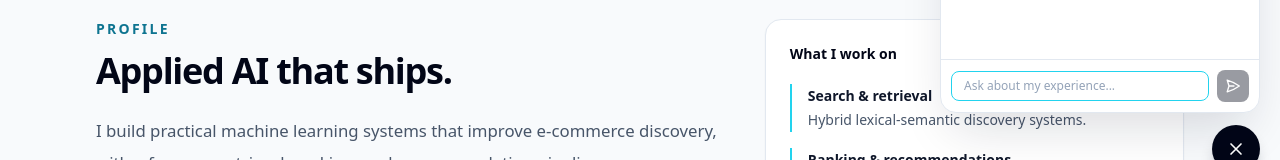
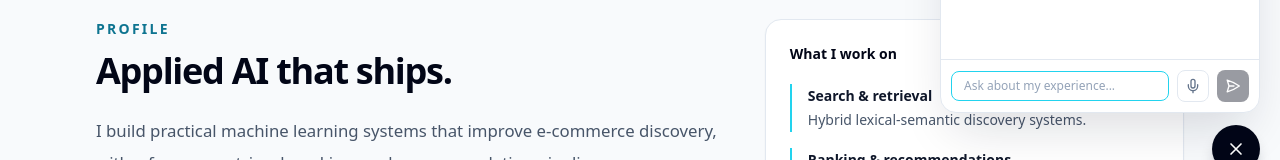
Before and after one commit to ManthanBhala/manthanbhala.github.io, a Next.js app: page / in a window 1280 px wide. Both pictures are taken after a click on the button "Open chat". Shown: the part 607-767 px from the top of the page. Built offline with nearby package versions, Linux system fonts and the light colour scheme.

Commit message:
Add voice input with Web Speech API

```diff
--- a/app/page.tsx
+++ b/app/page.tsx
@@ -133,6 +133,8 @@ function ChatWidget() {
   ])
   const [input, setInput] = useState('')
   const [loading, setLoading] = useState(false)
+  const [listening, setListening] = useState(false)
+  const recognitionRef = useRef<any>(null)
   const chatEndRef = useRef<HTMLDivElement>(null)
   const inputRef = useRef<HTMLInputElement>(null)
 
@@ -192,6 +194,38 @@ function ChatWidget() {
 
   const handleKeyDown = (e: React.KeyboardEvent) => { if (e.key === 'Enter' && !e.shiftKey) { e.preventDefault(); sendMessage() } }
 
+  /* ---- Voice toggle ---- */
+  const toggleVoice = useCallback(() => {
+    const SpeechRecognition = (window as any).SpeechRecognition || (window as any).webkitSpeechRecognition
+    if (!SpeechRecognition) { alert('Speech recognition is not supported in this browser.'); return }
+
+    if (listening && recognitionRef.current) {
+      recognitionRef.current.stop()
+      setListening(false)
+      return
+    }
+
+    const recognition = new SpeechRecognition()
+    recognition.continuous = false
+    recognition.interimResults = true
+    recognition.lang = 'en-US'
+
+    recognition.onresult = (event: any) => {
+      let transcript = ''
+      for (let i = event.resultIndex; i < event.results.length; i++) {
+        transcript += event.results[i][0].transcript
+      }
+      setInput((prev) => transcript || prev)
+    }
+
+    recognition.onend = () => { setListening(false) }
+    recognition.onerror = () => { setListening(false) }
+
+    recognitionRef.current = recognition
+    recognition.start()
+    setListening(true)
+  }, [listening])
+
   return (
     <>
       {/* ---- Toggle FAB ---- */}
@@ -242,9 +276,20 @@ function ChatWidget() {
               value={input}
               onChange={(e) => setInput(e.target.value)}
               onKeyDown={handleKeyDown}
-              placeholder="Ask about my experience..."
+              placeholder={listening ? 'Listening...' : 'Ask about my experience...'}
               className="flex-1 rounded-lg border border-slate-200 bg-slate-50 px-3 py-1.5 text-xs outline-none transition placeholder:text-slate-400 focus:border-cyan-400 focus:bg-white"
             />
+            <button
+              onClick={toggleVoice}
+              className={`flex h-8 w-8 items-center justify-center rounded-lg border transition ${listening ? 'border-red-300 bg-red-50 text-red-600 animate-pulse' : 'border-slate-200 bg-white text-slate-500 hover:bg-slate-50 hover:text-slate-700'}`}
+              aria-label={listening ? 'Stop listening' : 'Voice input'}
+            >
+              <svg viewBox="0 0 24 24" fill="none" stroke="currentColor" strokeWidth="2" className="h-4 w-4">
+                <path strokeLinecap="round" strokeLinejoin="round" d="M12 2a3 3 0 0 0-3 3v7a3 3 0 0 0 6 0V5a3 3 0 0 0-3-3Z" />
+                <path strokeLinecap="round" strokeLinejoin="round" d="M19 10v2a7 7 0 0 1-14 0v-2" />
+                <line strokeLinecap="round" strokeLinejoin="round" x1="12" x2="12" y1="19" y2="22" />
+              </svg>
+            </button>
             <button
               onClick={sendMessage}
               disabled={!input.trim() || loading}
```
